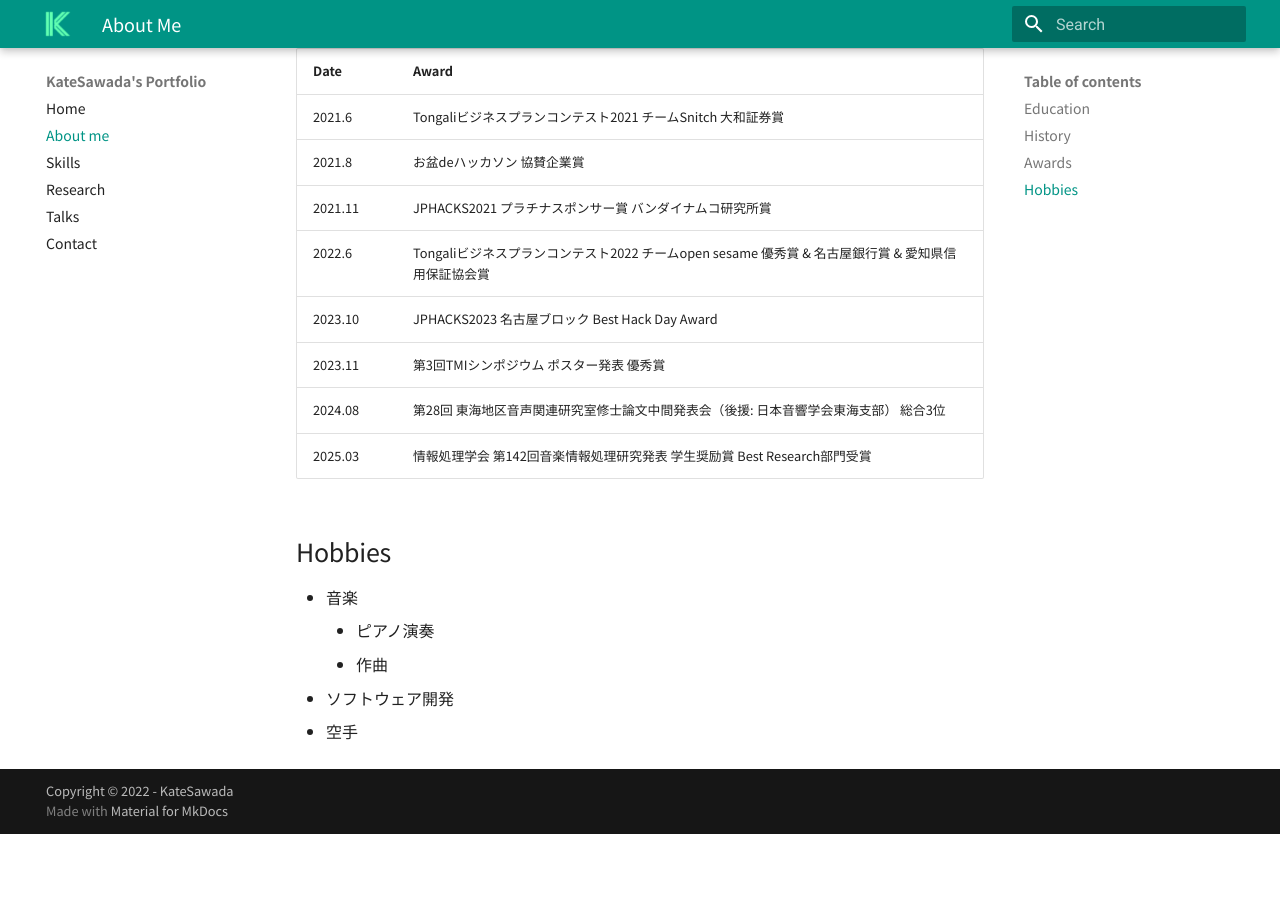
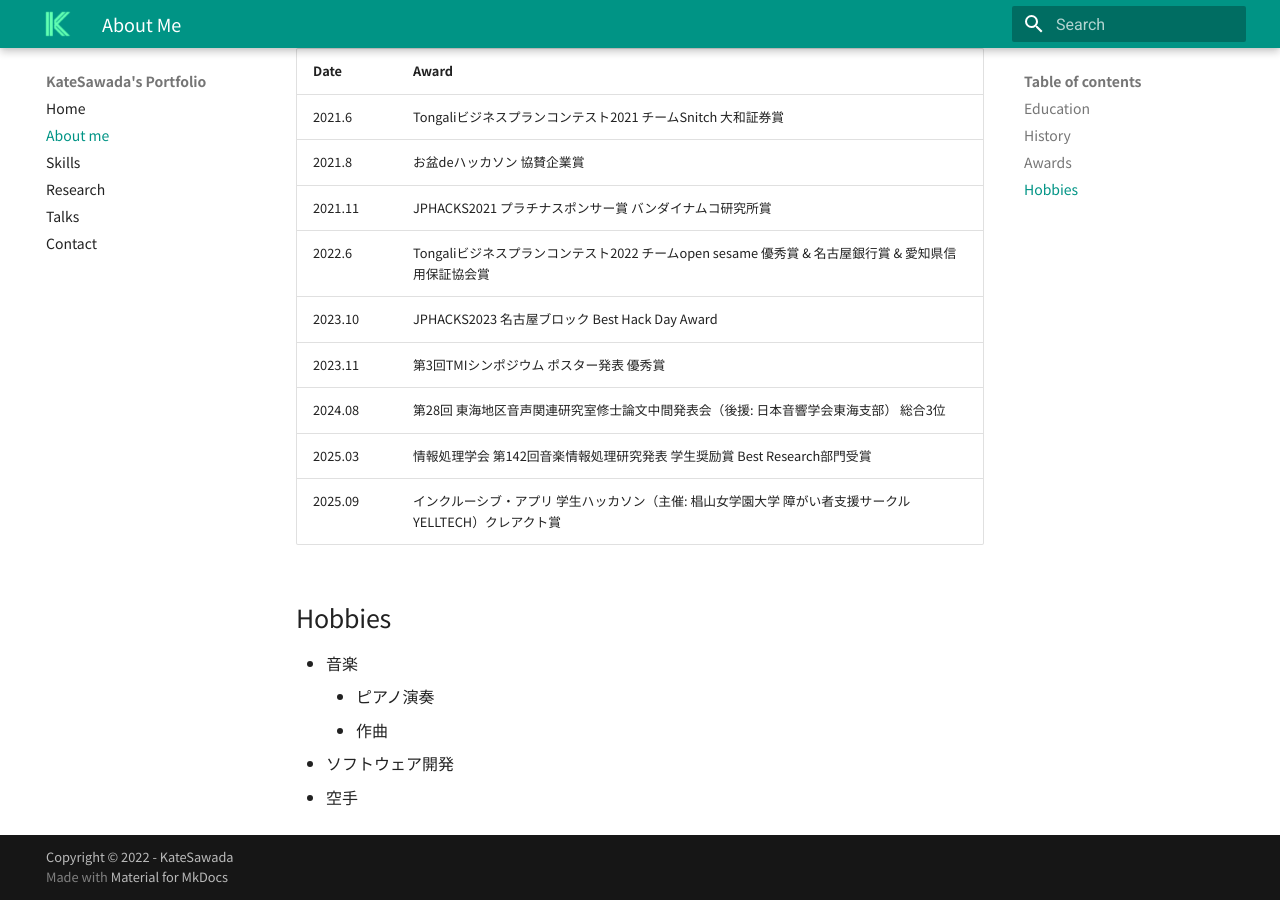
Before and after one commit to KateSawada/KateSawada.github.io, an MkDocs documentation site: the page built from docs/about.md, in a window 1280 px wide and 900 px high, scrolled down 1629 px. Built offline with MkDocs 1.6.1 and Material for MkDocs 9.7.7, drawn with Linux system fonts in a browser that asks for light colours; nearby versions of some CDN libraries; before the commit the page ends 2463 px from its top, so only the background shows below that.

Commit message:
インクルーシブハッカソン追加

```diff
--- a/docs/about.md
+++ b/docs/about.md
@@ -47,6 +47,7 @@
 |2023.11 | 第3回TMIシンポジウム ポスター発表 優秀賞 |
 |2024.08 | 第28回 東海地区音声関連研究室修士論文中間発表会（後援: 日本音響学会東海支部） 総合3位 |
 |2025.03 | 情報処理学会 第142回音楽情報処理研究発表 学生奨励賞 Best Research部門受賞 |
+|2025.09 | インクルーシブ・アプリ 学生ハッカソン（主催: 椙山女学園大学 障がい者支援サークル YELLTECH）クレアクト賞 |
 
 ## Hobbies
 
```
